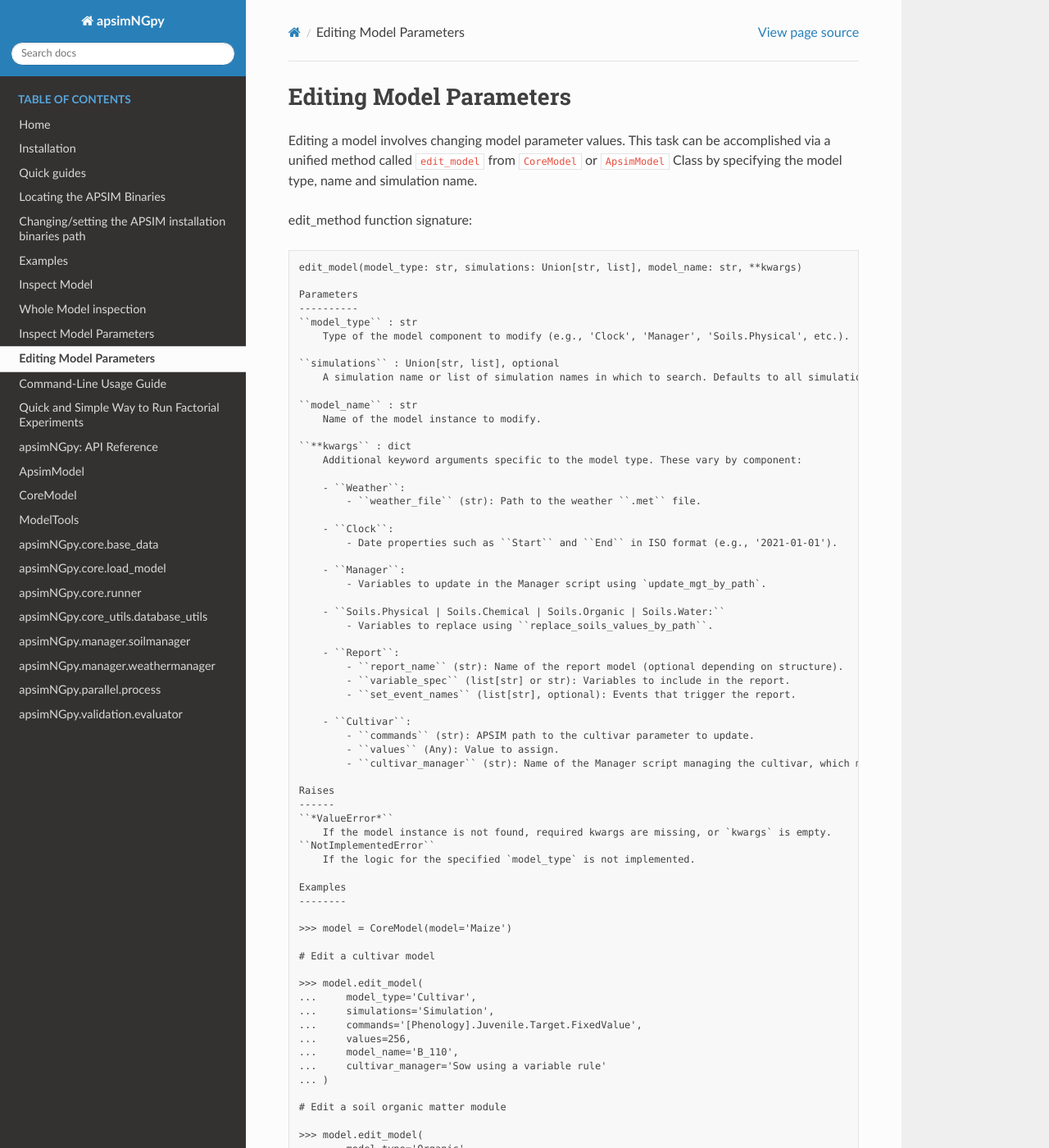
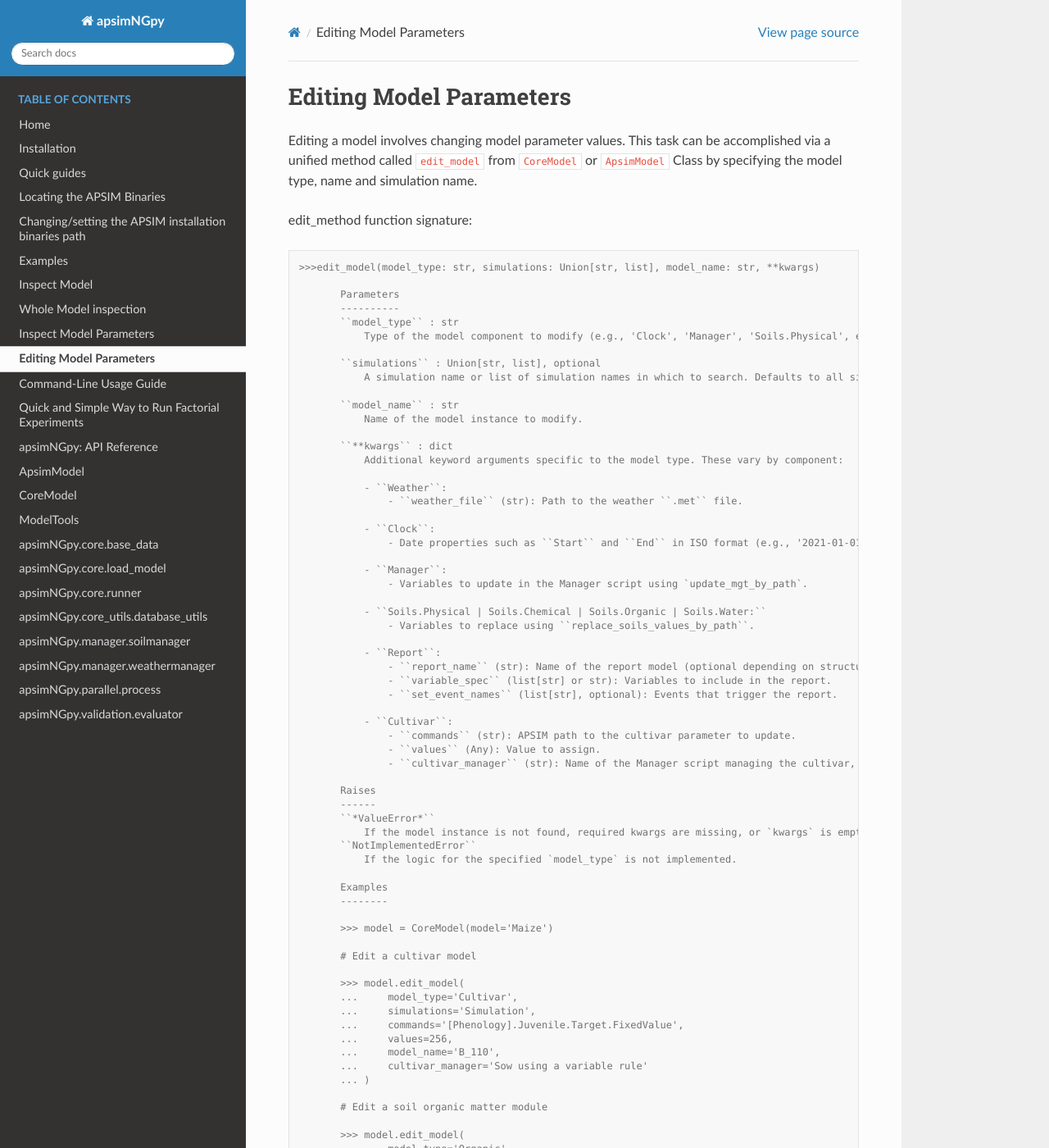
Before and after one commit to MAGALA-RICHARD/documentation-example, a Sphinx documentation site: the page built from doc/edit.rst, in a window 1280 px wide and 1400 px high. Shown: the whole window at 82% size. Built offline with Sphinx 7.4.7 and the Read the Docs theme 3.1.0, drawn with Linux system fonts in a browser that asks for light colours; some of the changed text lies outside the part shown.

```diff
--- a/doc/edit.rst
+++ b/doc/edit.rst
@@ -6,7 +6,7 @@
 
 edit_method function signature::
 
-        edit_model(model_type: str, simulations: Union[str, list], model_name: str, **kwargs)
+ >>>edit_model(model_type: str, simulations: Union[str, list], model_name: str, **kwargs)
 
         Parameters
         ----------
```
